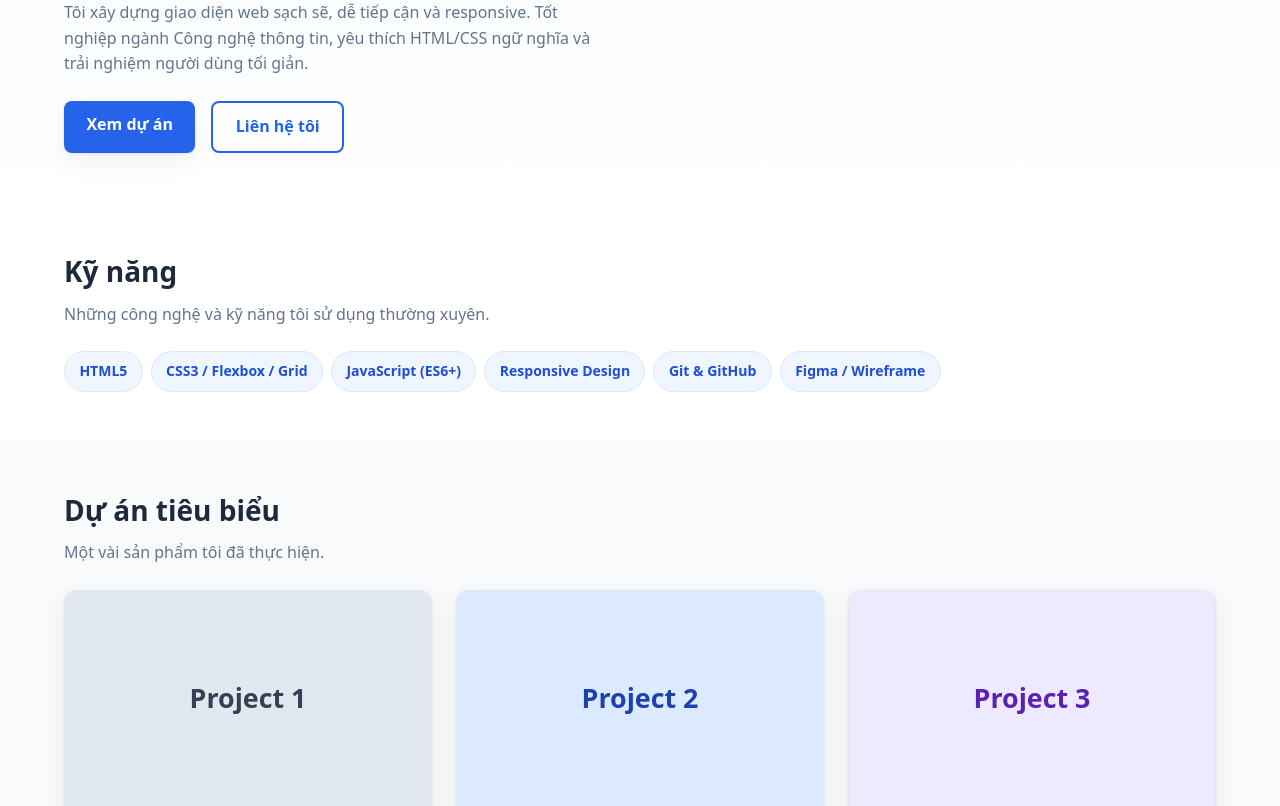
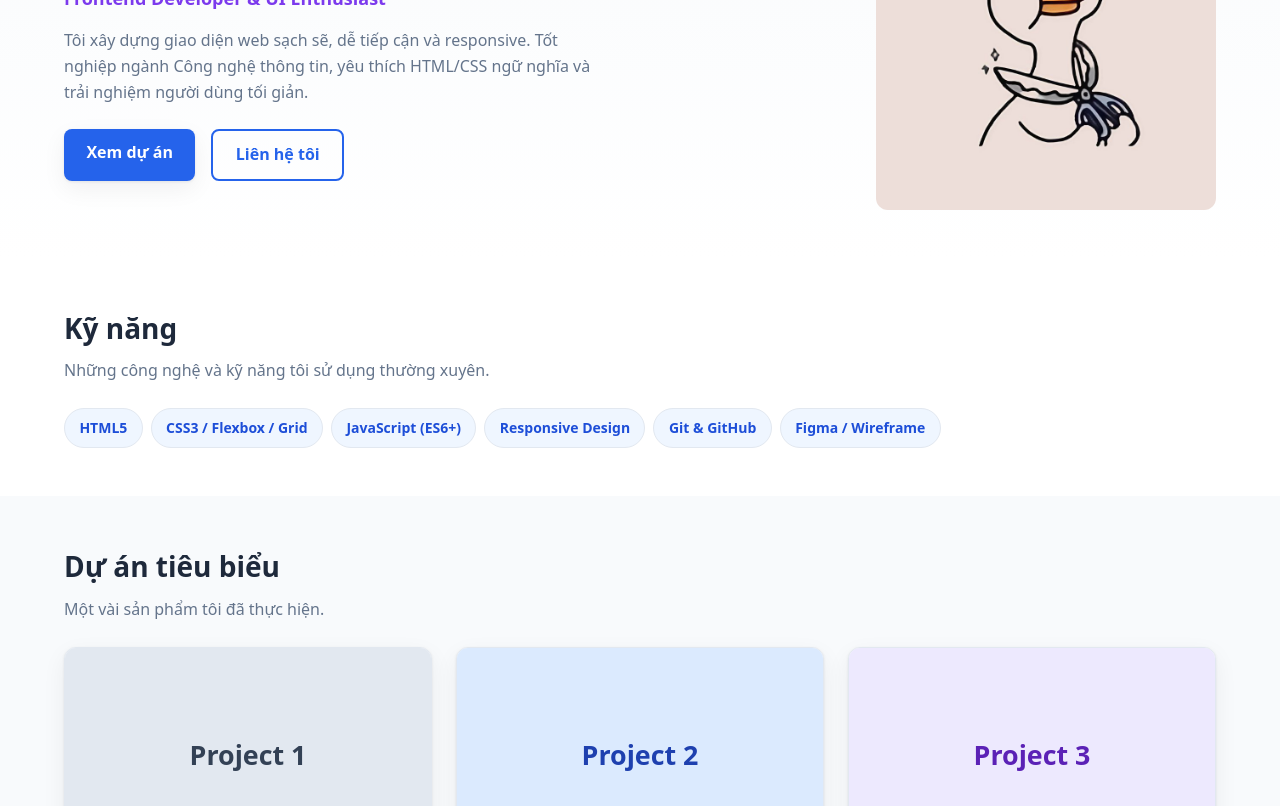
Before and after one commit to dinhcongtuananh3101-netizen/CV, a plain HTML site: page index.html in a window 1280 px wide. Shown: the part 231-1037 px from the top of the page. Drawn offline with Linux system fonts and the light colour scheme.

Commit message:
Update index.html

```diff
--- a/index.html
+++ b/index.html
@@ -65,7 +65,7 @@
         <!-- Ảnh đại diện: dùng placeholder, thay bằng ảnh thật của bạn -->
         <figure class="hero-avatar">
           <img
-            src=".assets/img/avatar.jpg"
+            src="assets/img/avatar.jpg"
             alt="Ảnh đại diện của Tuấn Anh"
             width="320" height="320" />
         </figure>
```
